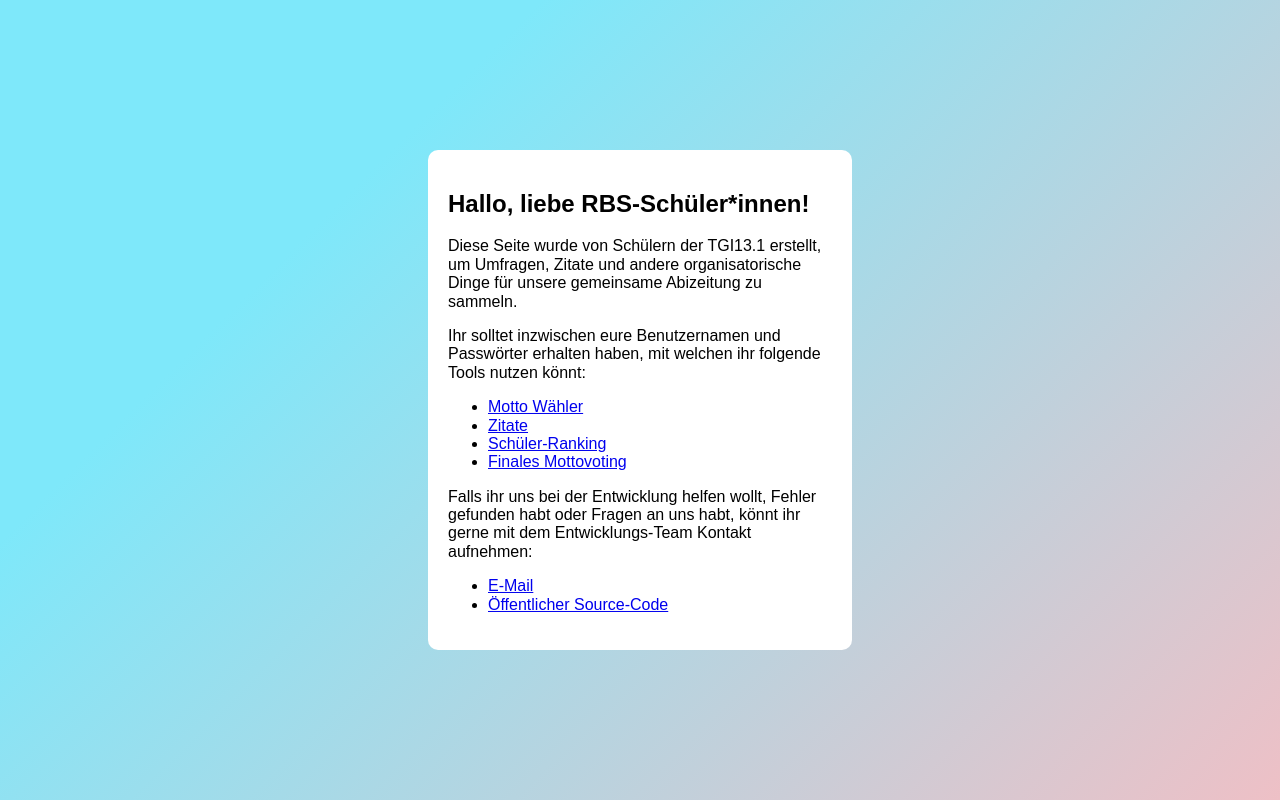
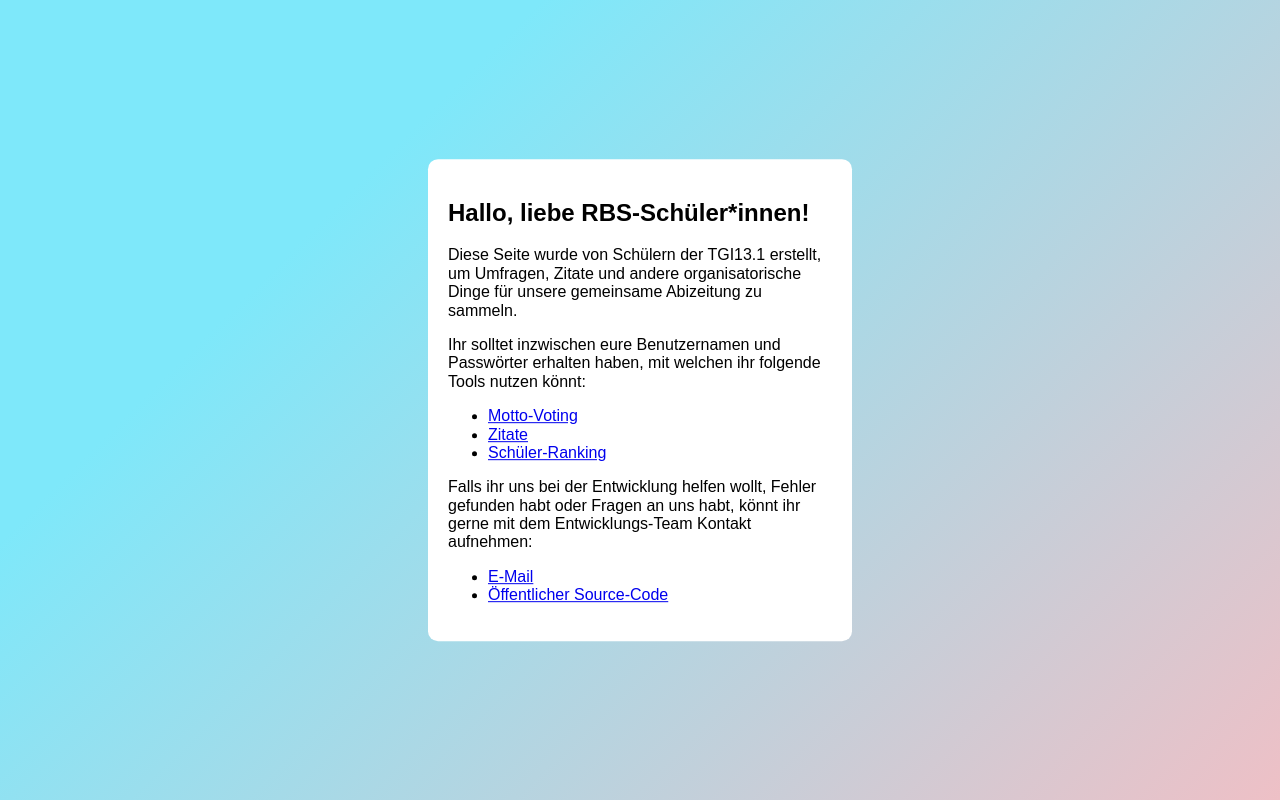
Before and after one commit to melvars/abitur2021, a website: page overview/public/index.html in a window 1280 px wide. Drawn offline with nearby package versions, Linux system fonts and the light colour scheme.

Commit message:
Frontend fixes

```diff
--- a/app.js
+++ b/app.js
@@ -21,7 +21,7 @@ app.use(
         resave: false,
         saveUninitialized: true,
         cookie: { secure: false },
-    })
+    }),
 );
 
 app.use(express.urlencoded({ extended: true }));
@@ -29,7 +29,7 @@ app.use(express.json());
 
 app.use("/", express.static(__dirname + "/overview/public"));
 app.use("/motto", checkUser, motto);
-app.use("/mottovote", mottovote);
+app.use("/mottovote", checkUser, mottovote);
 app.use("/quotes", checkUser, quotes);
 app.use("/poll", checkUser, poll);
 app.use("/auth", auth);
--- a/mottovote/public/script.js
+++ b/mottovote/public/script.js
@@ -13,12 +13,12 @@ async function get() {
             const cb = document.createElement("input");
             cb.type = "checkbox";
             cb.value = id;
-            cb.checked = motto.votes && motto.votes-- > 0
+            cb.checked = motto.votes && motto.votes-- > 0;
             row.append(cb);
         }
 
         const text = document.createElement("span");
-        text.textContent = `${motto.name} ${motto.description ? "-" : ""} ${motto.description}`
+        text.textContent = `${motto.name} ${motto.description ? "-" : ""} ${motto.description}`;
 
         row.append(text);
         window.vote.appendChild(row);
--- a/overview/public/index.html
+++ b/overview/public/index.html
@@ -25,10 +25,10 @@
                 nutzen könnt:
             </p>
             <ul>
-                <li><a href="/motto">Motto Wähler</a></li>
+                <!-- <li><a href="/motto">Motto Wähler</a></li> -->
+                <li><a href="/mottovote">Motto-Voting</a></li>
                 <li><a href="/quotes">Zitate</a></li>
                 <li><a href="/poll">Schüler-Ranking</a></li>
-                <li><a href="/mottovote">Finales Mottovoting</a></li>
             </ul>
             <p>
                 Falls ihr uns bei der Entwicklung helfen wollt, Fehler gefunden habt oder Fragen an uns habt, könnt ihr
--- a/quotes/public/style.css
+++ b/quotes/public/style.css
@@ -34,6 +34,16 @@ button:not([type="submit"]) {
     font-size: 15px;
 }
 
+li {
+    word-wrap: break-word;
+}
+
+span {
+    float: right;
+    color: red;
+    cursor: pointer;
+}
+
 input,
 button,
 select {
```
Also changed, not shown: quotes/public/script.js (+4 -3 lines).
